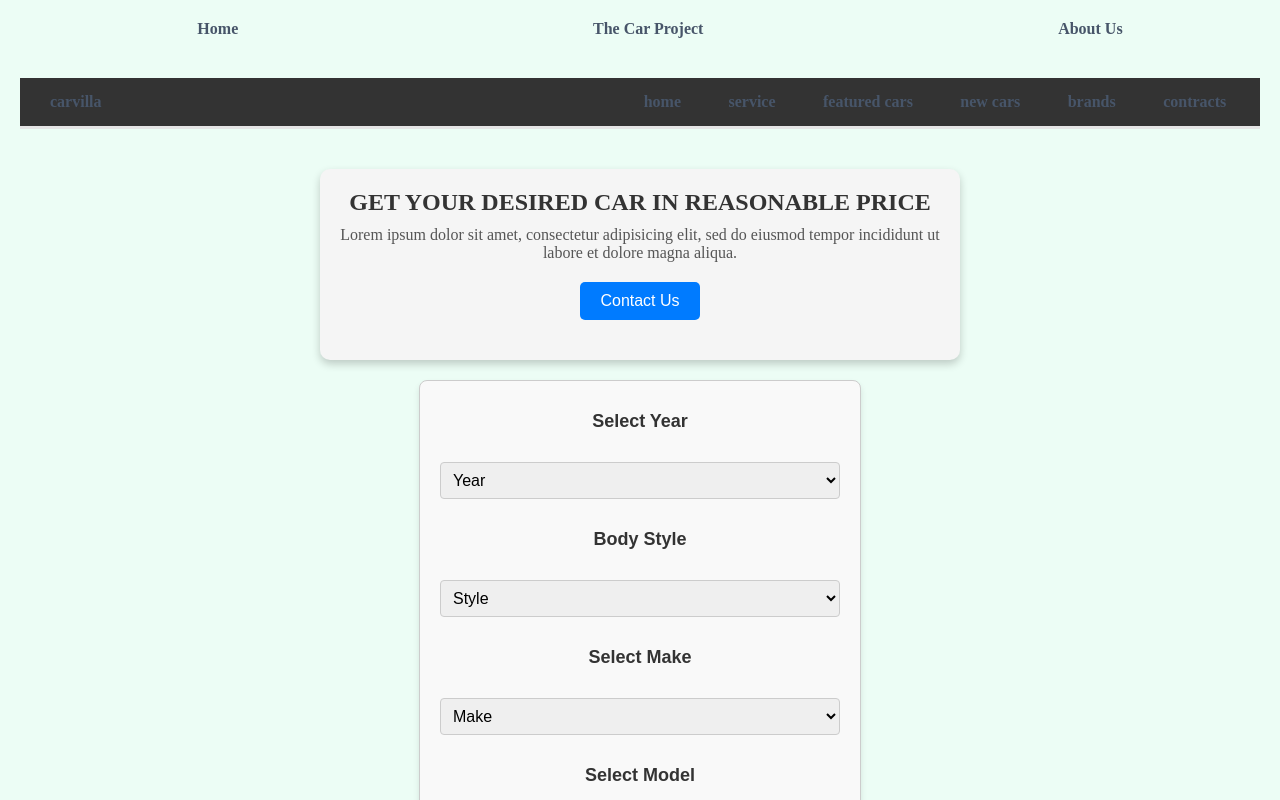
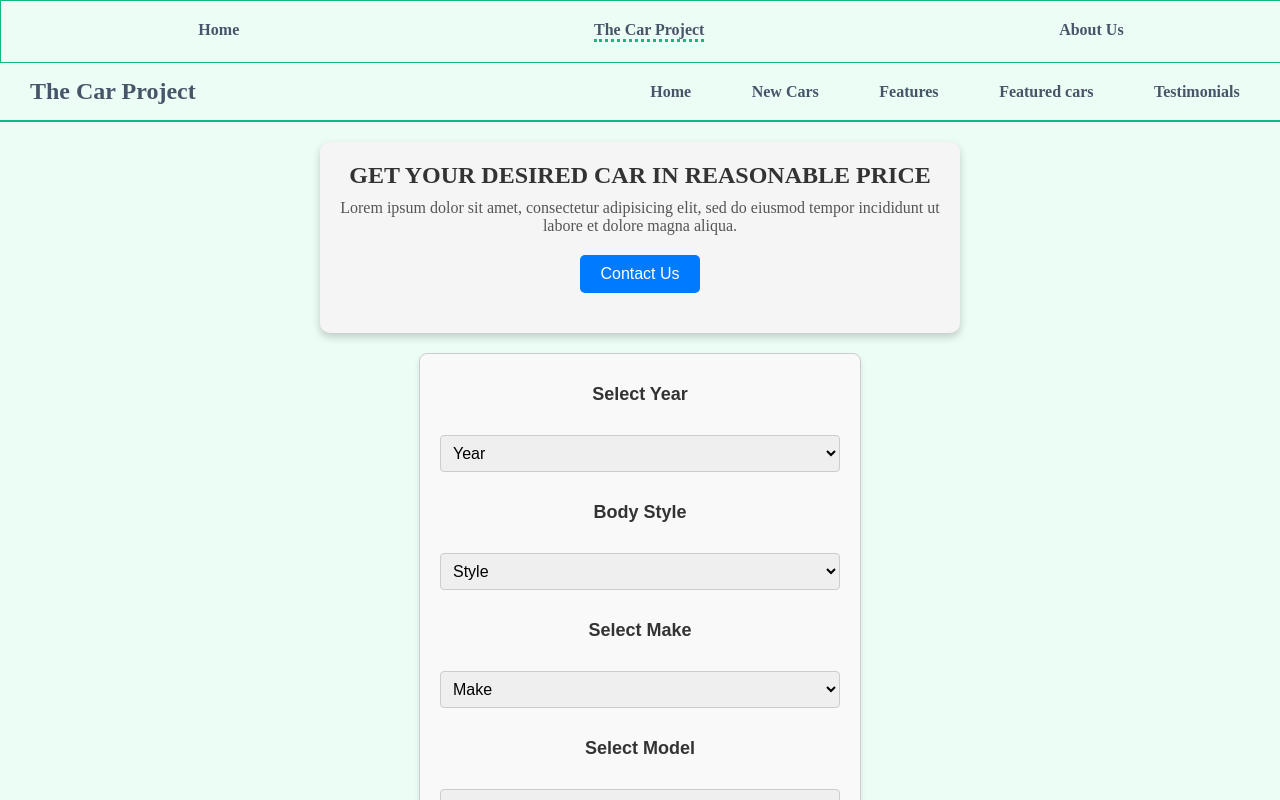
Before and after one commit to PriyanshuCK/learn-react-redux, a React (Create React App) app: page /car-home in a window 1280 px wide. Shown: the top 800 px of the page. Built offline with nearby package versions, Linux system fonts and the light colour scheme.

Commit message:
Improve header styles

```diff
--- a/src/components/About/About.css
+++ b/src/components/About/About.css
@@ -1,5 +1,5 @@
-section {
-  padding: 20px;
+.about-us {
+  margin: 20px;
 }
 
 h2 {
--- a/src/components/About/About.tsx
+++ b/src/components/About/About.tsx
@@ -21,7 +21,7 @@ const TeamMember: React.FC<TeamMemberProps> = ({ name, role, description }) => {
 
 const About: React.FC = () => {
   return (
-    <section>
+    <section className="about-us">
       <h2>About Us</h2>
       <div className="team">
         <TeamMember
--- a/src/components/Caraousal/Caraousal.tsx
+++ b/src/components/Caraousal/Caraousal.tsx
@@ -30,7 +30,7 @@ const cars: Car[] = [
 ];
 
 const Caraousal: FC = () => (
-  <section className="caraousal-section">
+  <section className="caraousal-section" id="new-cars">
     <div className="caraousal-container">
       <h2 className="caraousal-title">Newest Cars</h2>
       <div className="caraousal-wrapper">
--- a/src/components/Featured_cars/FeaturedCars.tsx
+++ b/src/components/Featured_cars/FeaturedCars.tsx
@@ -68,7 +68,7 @@ const featuredCars: Car[] = [
 ];
 
 const FeaturedCars: FC = () => (
-  <section className="featured-cars-section">
+  <section className="featured-cars-section" id="featured-cars">
     <div className="featured-cars-container">
       <div className="featured-cars-header">
         <p>
--- a/src/components/Features/Features.tsx
+++ b/src/components/Features/Features.tsx
@@ -30,7 +30,7 @@ const Features: React.FC = () => {
   ];
 
   return (
-    <section className="features-section">
+    <section className="features-section" id="features">
       <div className="features-container">
         {features.map((feature, index) => (
           <div className="feature-item" key={index}>
--- a/src/components/Header/Header.css
+++ b/src/components/Header/Header.css
@@ -3,19 +3,13 @@
   justify-content: space-between;
   align-items: center;
   padding: 15px 30px;
-  background-color: #333;
-  border-bottom: 3px solid #e5e5e5;
+  border-bottom: 2px solid var(--accent-color);
 }
 
 a {
   text-decoration: none;
-  color: rgb(255, 87, 34);
   font-weight: 700;
   transition: color 0.3s ease;
-}
-
-a:hover {
-  color: #fff;
 }
 
 .nav-links {
@@ -28,6 +22,7 @@ a:hover {
 .logo {
   display: flex;
   align-items: center;
+  font-size: x-large;
 }
 
 ul {
@@ -43,40 +38,3 @@ li {
 li:last-child {
   margin-right: 0;
 }
-
-.search-button {
-  padding: 10px 20px;
-  background-color: rgb(255, 87, 34);
-  color: white;
-  border: none;
-  border-radius: 5px;
-  cursor: pointer;
-  font-weight: 700;
-  transition: background-color 0.3s ease;
-}
-
-.search-button:hover {
-  background-color: #ff5722;
-}
-
-@media (max-width: 768px) {
-  .header-nav {
-    flex-direction: column;
-    align-items: flex-start;
-    padding: 15px;
-  }
-
-  .nav-links {
-    width: 100%;
-    flex-direction: column;
-    align-items: flex-start;
-  }
-
-  .logo {
-    margin-bottom: 20px;
-  }
-
-  .search-button {
-    width: 100%;
-  }
-}
--- a/src/components/Header/Header.tsx
+++ b/src/components/Header/Header.tsx
@@ -3,35 +3,28 @@ import "./Header.css";
 
 const Header: FC = () => (
   <>
-    <section>
-      <div>
-        <nav className="header-nav">
+    <nav className="header-nav" id="car-header">
       <div className="logo">
-            <a href=" ">carvilla</a>
+        <a href="#car-header">The Car Project</a>
       </div>
       <ul className="nav-links">
         <li>
-              <a href=" ">home</a>
+          <a href="#car-header">Home</a>
         </li>
         <li>
-              <a href=" ">service</a>
+          <a href="#new-cars">New Cars</a>
         </li>
         <li>
-              <a href=" ">featured cars</a>
+          <a href="#features">Features</a>
         </li>
         <li>
-              <a href=" ">new cars</a>
+          <a href="#featured-cars">Featured cars</a>
         </li>
         <li>
-              <a href=" ">brands</a>
-            </li>
-            <li>
-              <a href=" ">contracts</a>
+          <a href="#testimonials">Testimonials</a>
         </li>
       </ul>
     </nav>
-      </div>
-    </section>
   </>
 );
 
--- a/src/components/Hero/Hero.tsx
+++ b/src/components/Hero/Hero.tsx
@@ -2,7 +2,7 @@ import React, { FC } from "react";
 import "./Hero.css";
 
 const Hero: FC = () => (
-  <div className="hero-container">
+  <div className="hero-container" id="hero">
     <div className="hero-title">
       <h2 className="hero-name"> GET YOUR DESIRED CAR IN REASONABLE PRICE </h2>
       <p className="hero-desc">
--- a/src/components/HomeLayout/HomeLayout.css
+++ b/src/components/HomeLayout/HomeLayout.css
@@ -11,4 +11,9 @@ a:hover {
   width: 100%;
   padding: 20px 20px;
   justify-content: space-around;
+  border: 1px solid var(--accent-color);
 }
+
+.active-link {
+  border-bottom: 3px dotted var(--accent-color);
+}
--- a/src/components/HomeLayout/HomeLayout.tsx
+++ b/src/components/HomeLayout/HomeLayout.tsx
@@ -1,17 +1,30 @@
 import React, { FC } from "react";
 import "./HomeLayout.css";
-import Header from "../Header/Header";
-import Footer from "../Footer/Footer";
-import { Link, Outlet } from "react-router-dom";
+import { NavLink, Outlet } from "react-router-dom";
 
 interface HomeLayoutProps {}
 
 const HomeLayout: FC<HomeLayoutProps> = () => (
   <>
     <nav className="global-header">
-      <Link to={"/"}>Home</Link>
-      <Link to={"/car-home"}>The Car Project</Link>
-      <Link to={"/about"}>About Us</Link>
+      <NavLink
+        to={"/"}
+        className={({ isActive }) => (isActive ? "active-link" : "")}
+      >
+        Home
+      </NavLink>
+      <NavLink
+        to={"/car-home"}
+        className={({ isActive }) => (isActive ? "active-link" : "")}
+      >
+        The Car Project
+      </NavLink>
+      <NavLink
+        to={"/about"}
+        className={({ isActive }) => (isActive ? "active-link" : "")}
+      >
+        About Us
+      </NavLink>
     </nav>
     <Outlet />
   </>
--- a/src/components/Testimonial/Testimonial.tsx
+++ b/src/components/Testimonial/Testimonial.tsx
@@ -33,7 +33,7 @@ const testimonials: Testimonial[] = [
 ];
 
 const Testimonials: React.FC = () => (
-  <section className="testimonials">
+  <section className="testimonials" id="testimonials">
     <h2 className="testimonials-heading">What Our Clients Say</h2>
     <div className="testimonials-container">
       {testimonials.map((testimonial, index) => (
```
Lines whose indentation alone changed are shown as unchanged.
